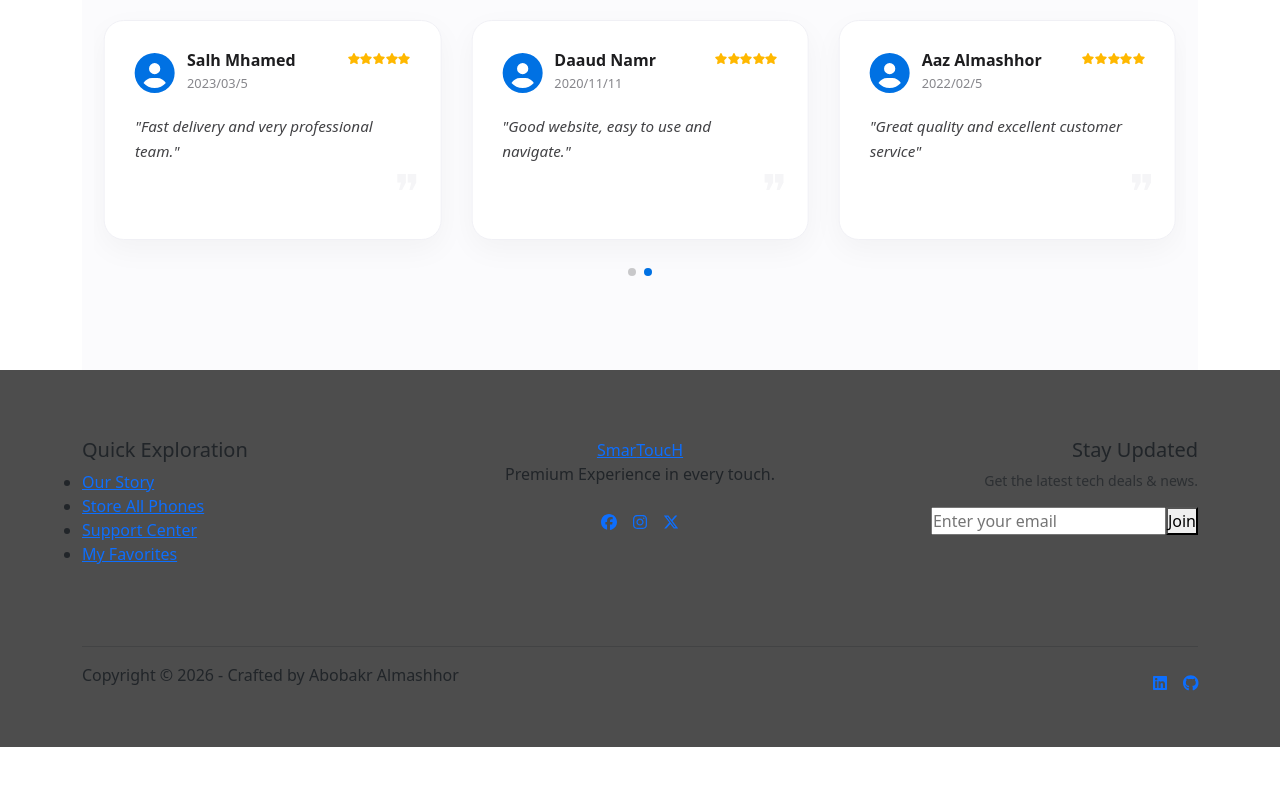
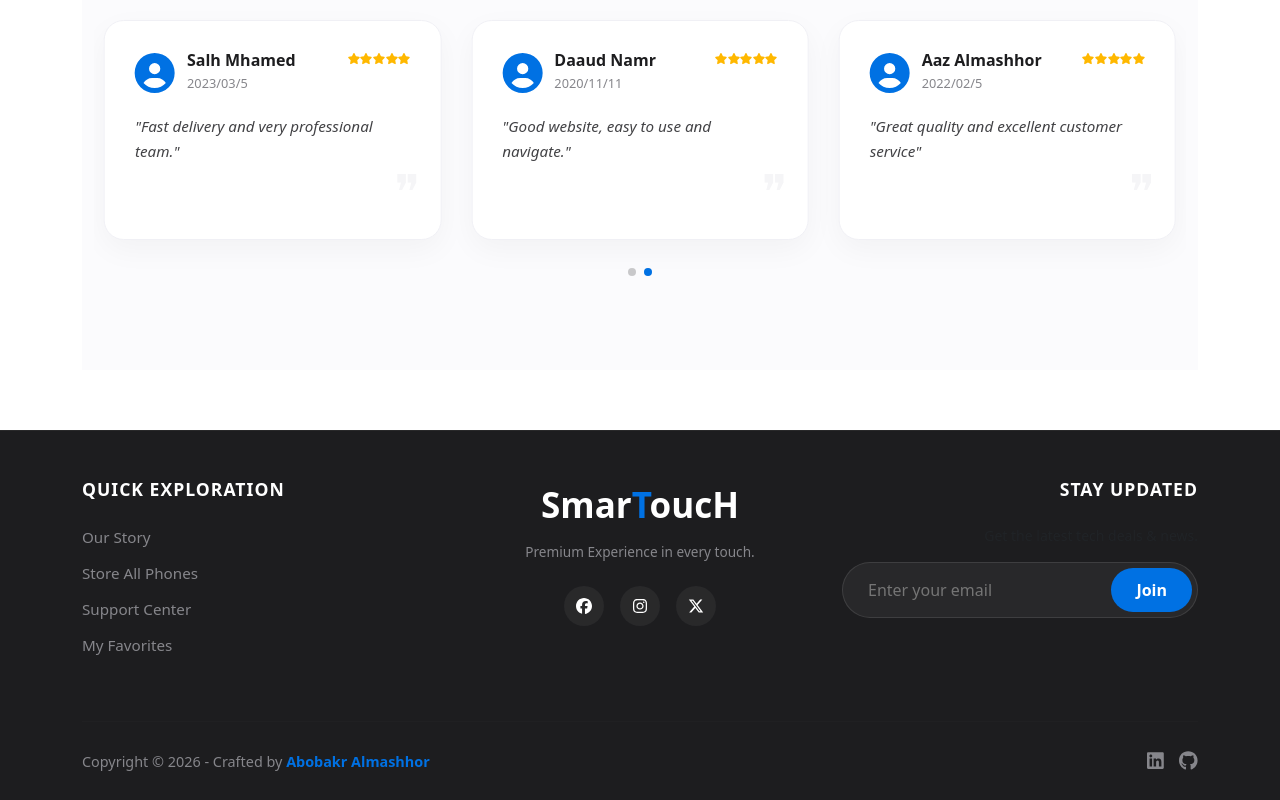
Before and after one commit to ab0bakr1/SmarToucH, a React (Create React App) app: page / in a window 1280 px wide. Shown: the part 2714-3514 px from the top of the page. Before the commit the page ends 3461 px from the top, so only its background shows below. Built offline with nearby package versions, Linux system fonts and the light colour scheme.

Commit message:
Update Footer.css

```diff
--- a/src/Component/Footer/Footer.css
+++ b/src/Component/Footer/Footer.css
@@ -1,49 +1,135 @@
-footer{
-    background-color:rgb(77, 77, 77);
-    padding-block:20px ;
+.main-footer {
+    background-color: #1d1d1f; /* أسود آبل الفخم */
+    color: #f5f5f7;
+    margin-top: 60px;
+    border-top: 1px solid rgba(255,255,255,0.05);
 }
-.footer-logo h1 a{
-    font-size: 30px;
+
+/* عناوين الأعمدة */
+.footer-title {
+    font-size: 1.1rem;
+    font-weight: 700;
+    margin-bottom: 25px;
+    color: #fff;
+    text-transform: uppercase;
+    letter-spacing: 1px;
+}
+
+/* قائمة الروابط */
+.footer-links-list {
+    list-style: none;
+}
+
+.footer-links-list li {
+    margin-bottom: 12px;
+}
+
+.footer-links-list a {
+    text-decoration: none;
+    color: #86868b;
+    transition: 0.3s;
+    font-size: 0.95rem;
+}
+
+.footer-links-list a:hover {
+    color: #0071e3;
+    padding-left: 5px;
+}
+
+/* اللوجو */
+.footer-logo {
+    text-decoration: none;
+    font-size: 35px;
+    font-weight: 800;
+    display: inline-block;
+    margin-bottom: 10px;
+}
+
+.logo-part1 { color: #fff; }
+.logo-part2 { color: #0071e3; }
+.logo-part3 { color: #fff; }
+
+.footer-tagline {
+    color: #86868b;
+    font-size: 0.85rem;
+}
+
+/* أيقونات السوشيال الدائرية */
+.social-pill {
+    width: 40px;
+    height: 40px;
+    border-radius: 50%;
+    background: rgba(255,255,255,0.05);
+    display: flex;
+    align-items: center;
+    justify-content: center;
+    color: #fff;
+    transition: 0.3s;
     text-decoration: none;
 }
-.footer-logo .logo1{
-    color: rgb(24, 24, 24) !important;
+
+.social-pill:hover {
+    background: #0071e3;
+    color: white;
+    transform: translateY(-3px);
 }
-.footer-logo .logo2{
-    color: rgb(55, 115, 255) !important;
+
+/* صندوق الاشتراك */
+.newsletter-box {
+    display: flex;
+    background: rgba(255,255,255,0.05);
+    border-radius: 50px;
+    padding: 5px;
+    margin-top: 15px;
+    border: 1px solid rgba(255,255,255,0.1);
 }
-.footer-logo .logo3{
-    background: linear-gradient(to left,rgba(55, 115, 255, 0.885),rgb(22, 22, 22));
-    -webkit-background-clip: text;
-    -webkit-text-fill-color: transparent;
+
+.newsletter-box input {
+    background: transparent;
+    border: none;
+    padding: 10px 20px;
+    color: white;
+    width: 100%;
+    outline: none;
 }
-.footer-link{
-    font-size: 20px;
+
+.newsletter-box button {
+    background: #0071e3;
+    color: white;
+    border: none;
+    padding: 10px 25px;
+    border-radius: 50px;
+    font-weight: 600;
+    transition: 0.3s;
 }
-.footer-link a{
-    text-decoration: none;
-    color: rgb(55, 115, 255);
-    font-weight: 700;
-    text-transform: uppercase;
+
+.newsletter-box button:hover {
+    background: #005bb5;
 }
-.footer-new h3{
-    font-size: 25px;
-    color:rgb(55, 115, 255);
-    text-transform: capitalize;
+
+/* الحقوق */
+.footer-divider {
+    border-color: rgba(255,255,255,0.05) !important;
+    margin: 0 0 25px 0;
 }
-.footer-new input{
-    padding: 2px 5px;
-    width: 80%;
+
+.copyright-text {
+    color: #86868b;
+    font-size: 0.9rem;
+    margin: 0;
 }
-.footer-new button{
-    padding: 3px 5px ;
-    border:1px solid transparent;
-    font-weight: 500;
-    background-color:rgb(55, 115, 255) ;
-    color: rgb(77, 77, 77);
+
+.dev-name {
+    color: #0071e3;
+    font-weight: 600;
 }
-.footer-new button:hover{
-    border: rgb(55, 115, 255) dashed 1px;
-    color: rgb(55, 115, 255);
-    background-color: transparent;
+
+.dev-socials a {
+    color: #86868b;
+    font-size: 1.2rem;
+    transition: 0.3s;
 }
+
+.dev-socials a:hover {
+    color: #fff;
+}
```
